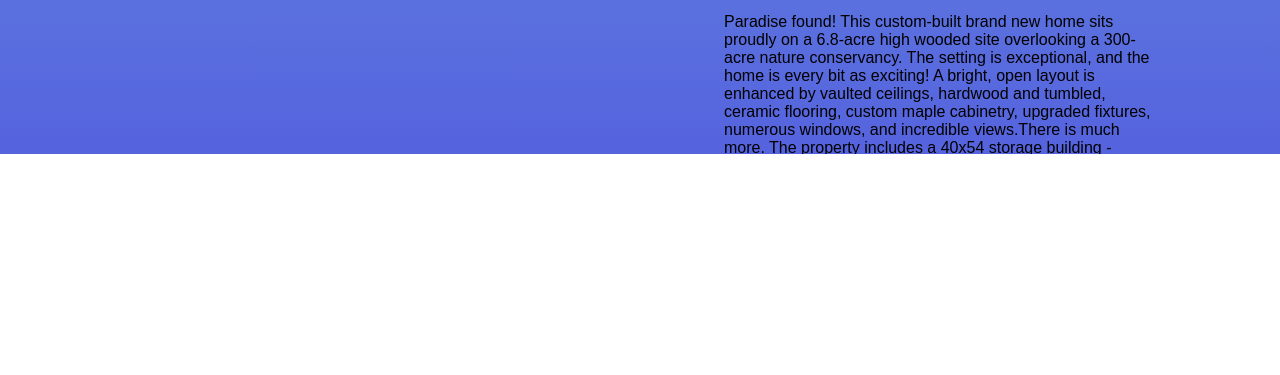
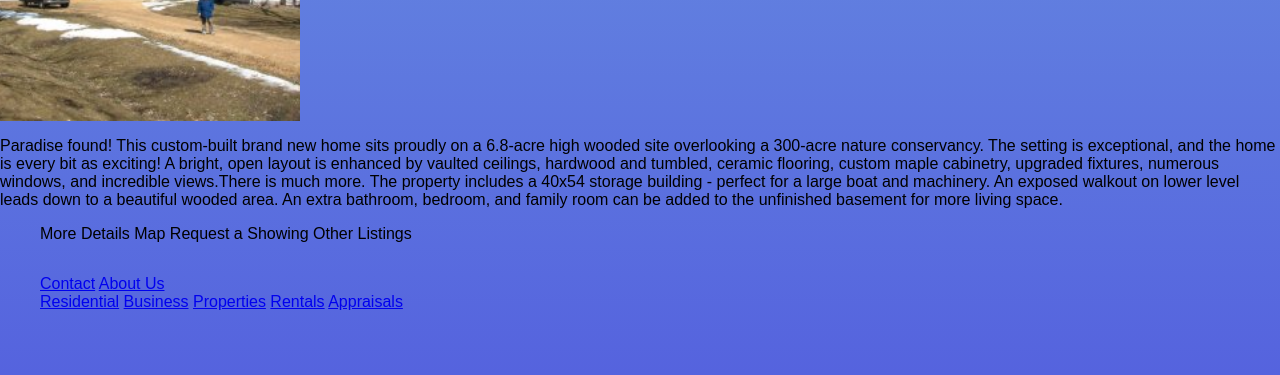
Before and after one commit to NocturneAC/stayshCSSHTML, a plain HTML site: page index.html in a window 1280 px wide. Shown: the part 646-1021 px from the top of the page. Before the commit the page ends 800 px from the top, so only its background shows below. Drawn offline with Linux system fonts and the light colour scheme.

Commit message:
cleaned up code from carousel / css styling funct

```diff
--- a/css/styles.css
+++ b/css/styles.css
@@ -32,7 +32,7 @@ body {
     box-sizing: border-box;
 }
 
-.main {
+.card-wrapper {
     display: flex;
     align-items: center;
     justify-content: center;
@@ -141,11 +141,15 @@ body {
     }
 }
 
-html, body {
+/* html, body {
     height: 100%;
     overflow: hidden;
-}
+} */
 body {
     background: linear-gradient(to bottom, #74ABE2, #5563DE);
     font-family: 'Ropa Sans', sans-serif;
 }
+
+.footer-wrapper {
+    height: 100px;
+}
```
